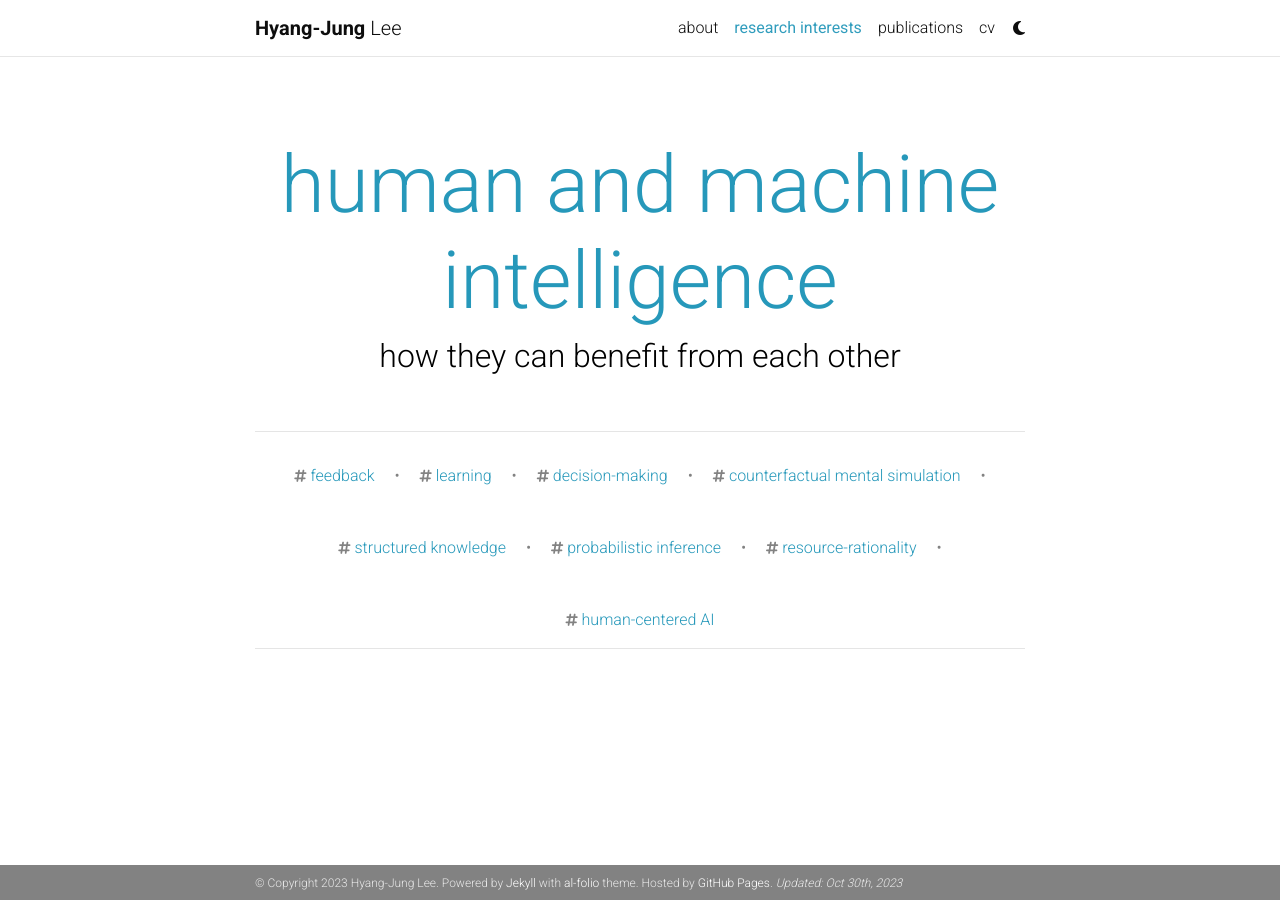
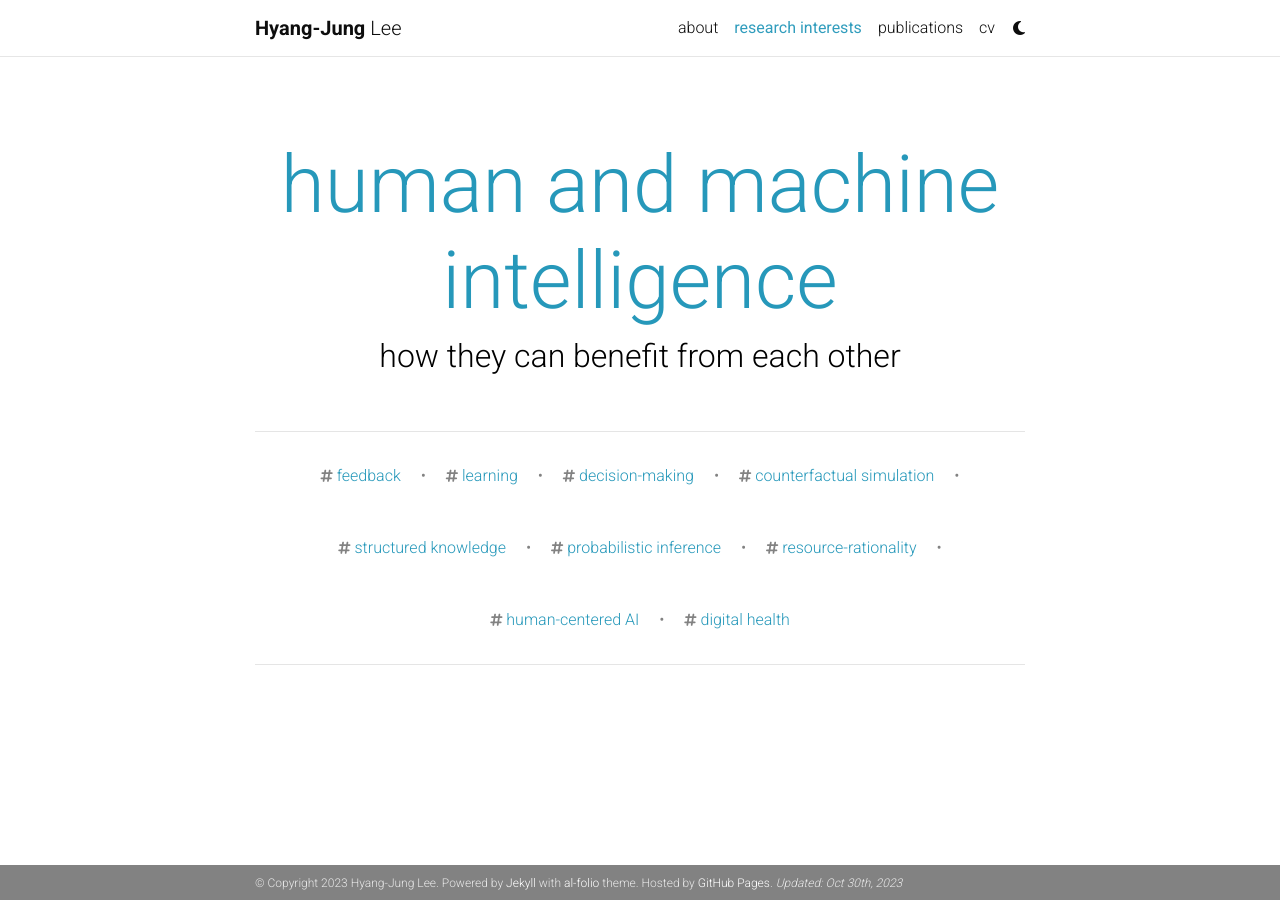
Before and after one commit to hyangjung-lee/hyangjung-lee.github.io, a Jekyll site: the page built from blog/index.html, in a window 1280 px wide. Built offline with Jekyll 4.4.1, drawn with Linux system fonts in a browser that asks for light colours; the list of posts is cut into pages by our own code; comment, search, counter and statistics services are not loaded; a style sheet for code colours, icons or effects is not loaded.

Commit message:
update about

```diff
--- a/_config.yml
+++ b/_config.yml
@@ -264,7 +264,7 @@
     tag: '/blog/tag/:name/'
     category: '/blog/category/:name/'
 
-display_tags: ['feedback', 'learning', 'decision-making', 'counterfactual mental simulation', 'structured knowledge','probabilistic inference', 'resource-rationality','human-centered AI' ] # these tags will be displayed on the front page of your blog
+display_tags: ['feedback', 'learning', 'decision-making', 'counterfactual simulation', 'structured knowledge','probabilistic inference', 'resource-rationality','human-centered AI','digital health' ] # these tags will be displayed on the front page of your blog
 display_categories: "" # these categories will be displayed on the front page of your blog
 
 # -----------------------------------------------------------------------------
--- a/assets/json/resume.json
+++ b/assets/json/resume.json
@@ -6,7 +6,7 @@
     "email": "hyangjung.lee@snu.ac.kr",
     "phone": "",
     "url": "https://hyangjung-lee.github.io",
-    "summary": "Enthusiastic learner in computational cognitive neurocience at the intersection of human and machine intelligence",
+    "summary": "Strong background in computational cognitive neuroscience, possessing strong skills in computational modeling, simulations, and statistical analyses",
     "location": {
       "address": "2712 Broadway St",
       "postalCode": "CA 94115",
```
Also changed, not shown: _pages/about.md (+1 -2 lines).
